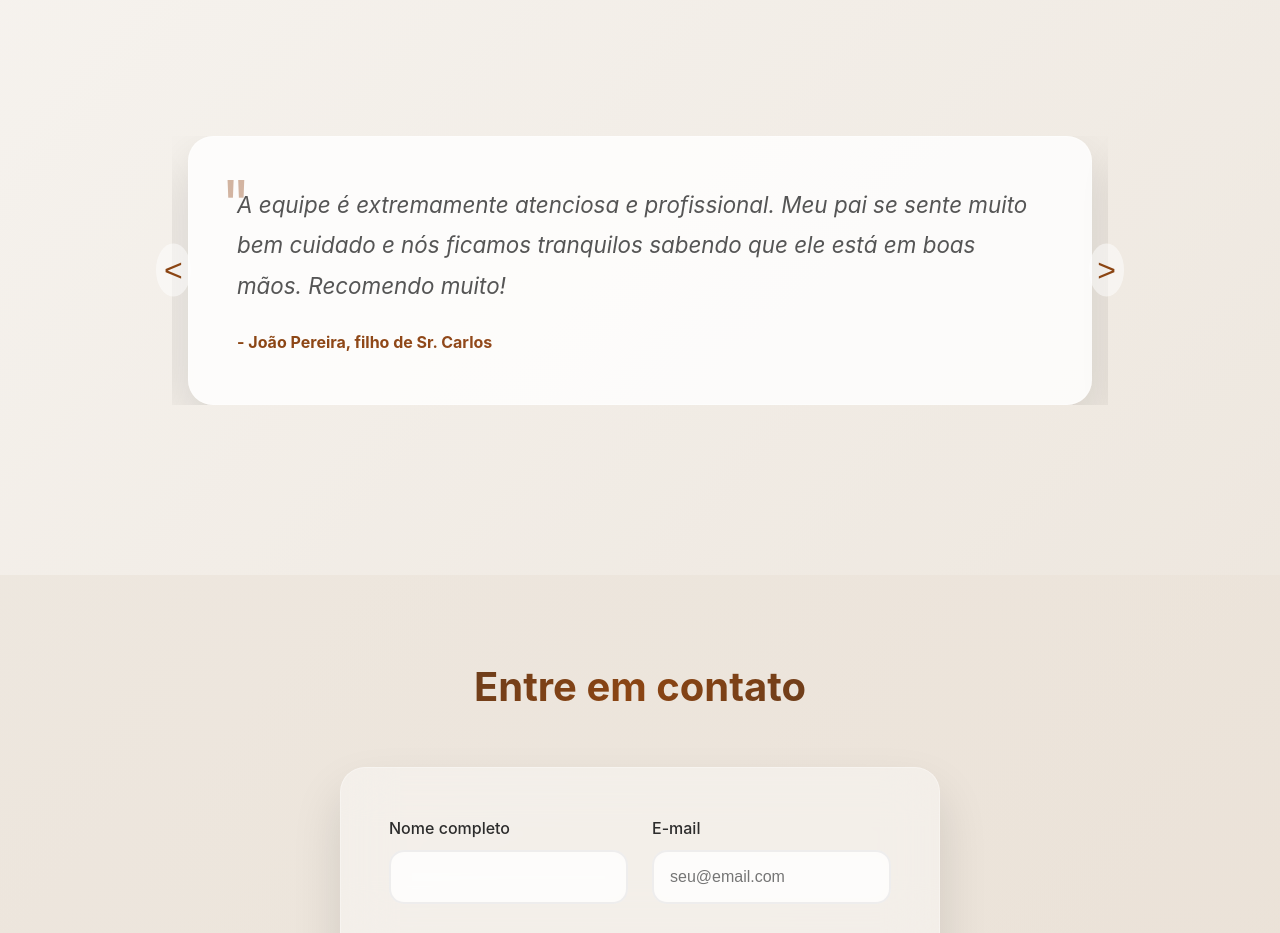
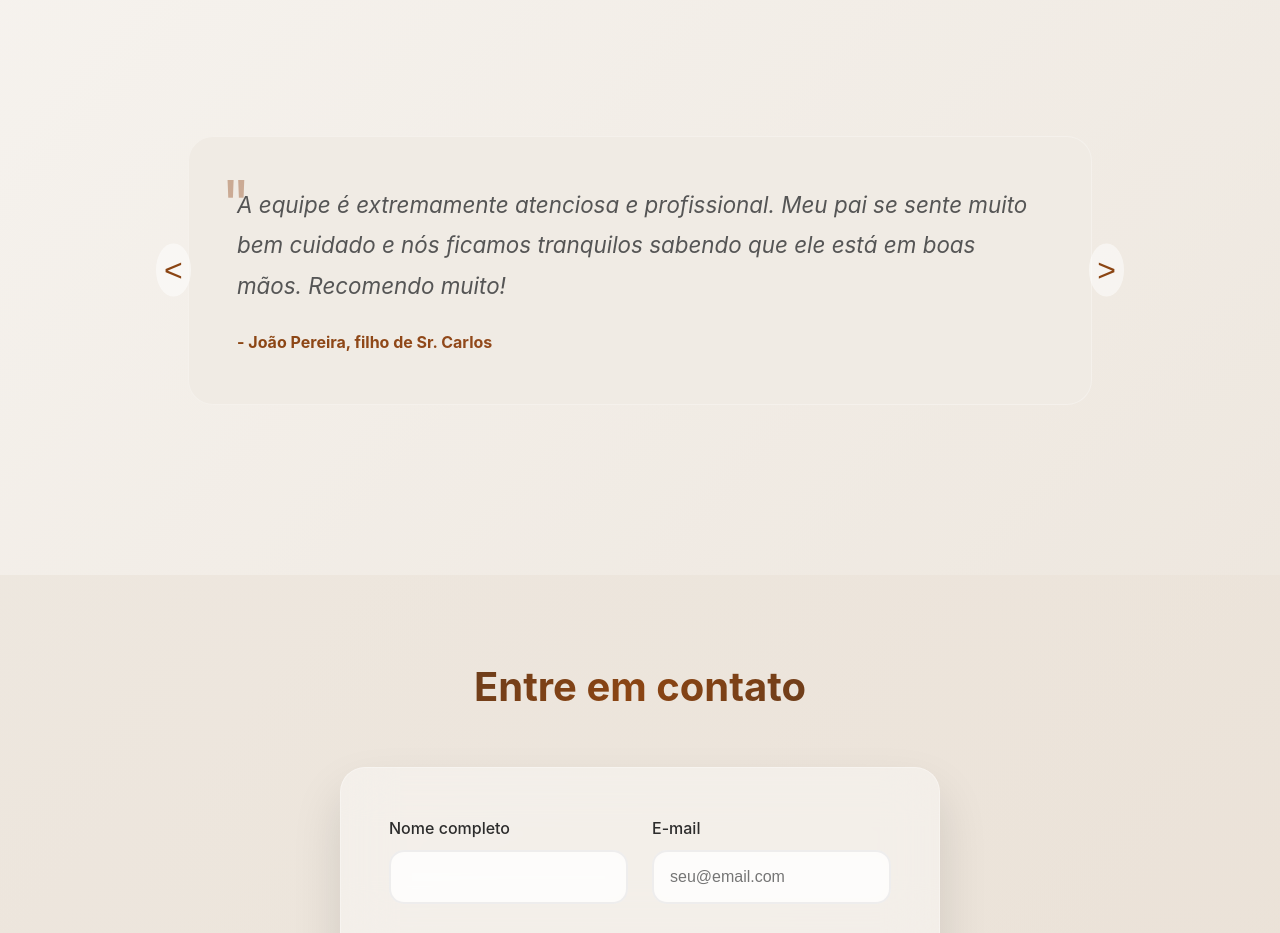
Before and after one commit to antoniomasagaomasullo-arch/devoparavo, a plain HTML site: page index.html in a window 1280 px wide. Shown: the part 3163-4096 px from the top of the page. Drawn offline with Linux system fonts and the light colour scheme.

Commit message:
Update index.html

```diff
--- a/index.html
+++ b/index.html
@@ -734,11 +734,11 @@
         }
 
         .testimonial-content {
-            background: rgba(255, 255, 255, 0.8);
-            border: 1px solid rgba(255, 255, 255, 0.3);
+            background: var(--background-start);
             padding: 3rem;
             border-radius: 25px;
-            box-shadow: 0 20px 45px rgba(0, 0, 0, 0.12);
+            box-shadow: none; /* Removido box-shadow do card de depoimento */
+            border: 1px solid rgba(255, 255, 255, 0.3);
             position: relative;
             transition: all 0.4s cubic-bezier(0.25, 0.46, 0.45, 0.94);
             cursor: pointer;
```
